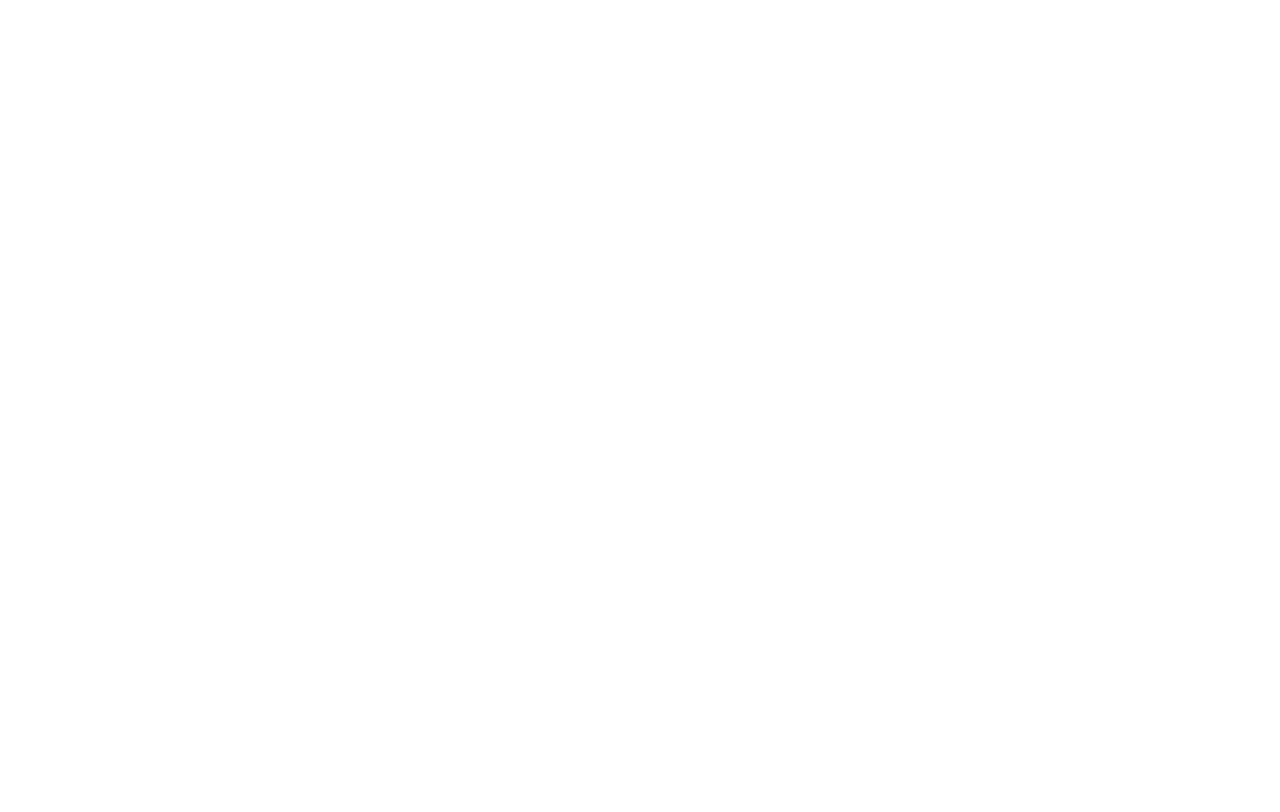
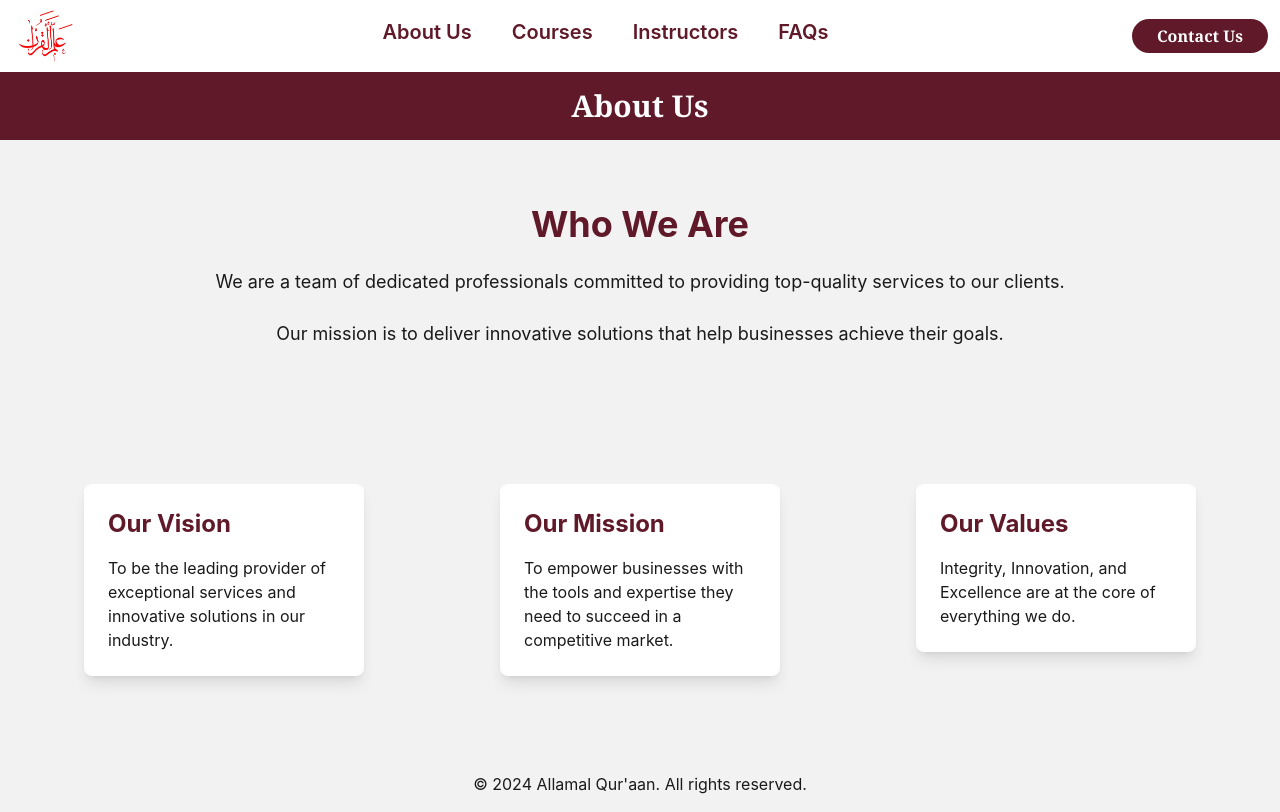
Before and after one commit to arslanhakim/Allamal-Quraan, a React (Vite) app: page /about-us in a window 1280 px wide. Before the commit this address had no page. Built offline with nearby package versions, Linux system fonts and the light colour scheme.

Commit message:
About us component added

```diff
--- a/src/App.tsx
+++ b/src/App.tsx
@@ -2,6 +2,7 @@
 import { BrowserRouter, Routes, Route } from "react-router-dom";
 import HomePage from "./pages/HomePage";
 import InstructorPage from "./pages/InstructorPage";
+import AboutUs from "./pages/AboutUs";
 
 const App: React.FC = () => {
   return (
@@ -9,6 +10,7 @@
       <Routes>
         <Route path="/" exact element={<HomePage />} />
         <Route path="/instructors" element={<InstructorPage />} />
+        <Route path="/about-us" element={<AboutUs />} />
       </Routes>
     </BrowserRouter>
   );
--- /dev/null
+++ b/src/components/About_us.tsx
@@ -0,0 +1,43 @@
+import React, { useRef } from "react";
+import Header from "./Header";
+
+const About_us = () => {
+  return (
+    <section className="py-16 bg-gray-100 mx-2">
+      <div className="container mx-auto px-4">
+        <h2 className="text-4xl font-bold text-center mb-8">Who We Are</h2>
+        <p className="text-center mb-6 mx-6 lg:px-28">
+          Greetings from ALLAMAL QURAAN, where our commitment to Quranic
+          education ensures unparalleled quality and significant impact. Our
+          goal is to offer a transformative educational experience, enabling
+          students to develop a deep connection with the teachings of the Holy
+          Quran and incorporate its wisdom into their everyday lives.
+        </p>
+
+        <main className="flex-grow container mx-auto">
+          <section className="flex flex-wrap justify-around ">
+            <div className="w-full lg:w-5/6 bg-white shadow-lg rounded-lg p-6 flex flex-col md:flex-row gap-6 ">
+              <h3 className="text-2xl  font-bold text-primary case text-center font-serif flex items-center justify-center">
+                Our Vision And Values
+              </h3>
+              <p className="text-gray-bg">
+                ALLAMAL QURAAN is guided by a vision of making the timeless
+                wisdom of the Quran accessible to all. We believe in fostering
+                an environment that promotes peace, understanding, and spiritual
+                growth. Our values are rooted in the principles of Islam, and we
+                strive to embody these in every aspect of our academy. We have a
+                dream to make Islamic education easily accessible in areas often
+                referred to as non-Muslim states, particularly in Europe,
+                America, Canada, and Australia. Through our efforts, we aim to
+                nurture a community of learners who are well-versed in the Quran
+                and committed to living its teachings.
+              </p>
+            </div>
+          </section>
+        </main>
+      </div>
+    </section>
+  );
+};
+
+export default About_us;
--- a/src/components/ContactForm.tsx
+++ b/src/components/ContactForm.tsx
@@ -10,6 +10,7 @@
 
   const [contacts, setContacts] = useState([]);
   const baseURL = "https://allamal-quraan-backend-1.vercel.app";
+  // const baseURL = "https://allamalquraan.netlify.app";
 
   const fetchContacts = async () => {
     try {
@@ -20,7 +21,6 @@
         },
       });
       const data = await response.json();
-      console.log(data);
       setContacts(data);
     } catch (error) {
       console.error("Error fetching contacts:", error);
--- a/src/components/Header.tsx
+++ b/src/components/Header.tsx
@@ -7,6 +7,7 @@
   aboutUsRef: React.MutableRefObject<null>;
   coursesRef: React.MutableRefObject<null>;
   instructorsRef: React.MutableRefObject<null>;
+  faqRef: React.MutableRefObject<null>;
 }
 
 const Header: React.FC<HeaderProps> = ({
@@ -14,6 +15,7 @@
   aboutUsRef,
   coursesRef,
   instructorsRef,
+  faqRef,
 }) => {
   const [isOpen, setIsOpen] = useState(false);
   const [scrolled, setScrolled] = useState(false);
@@ -75,7 +77,8 @@
           />
         </Link>
         <nav className="hidden md:flex space-x-10 text-xl font-bold">
-          <p
+          <Link
+            to="/about-us"
             onClick={() => {
               scrollToSection(aboutUsRef);
               handleMenuToggle();
@@ -83,7 +86,7 @@
             className={`${css} `}
           >
             About Us
-          </p>
+          </Link>
           <p onClick={() => scrollToSection(coursesRef)} className={`${css}  `}>
             Courses
           </p>
@@ -92,6 +95,9 @@
             className={`${css}`}
           >
             Instructors
+          </p>
+          <p onClick={() => scrollToSection(faqRef)} className={`${css}`}>
+            FAQs
           </p>
         </nav>
         <button
@@ -155,6 +161,15 @@
         >
           Instructors
         </p>
+        <p
+          onClick={() => {
+            scrollToSection(faqRef);
+            handleMenuToggle();
+          }}
+          className={`${css2}`}
+        >
+          FAQs
+        </p>
         <div className="flex justify-center ">
           <button
             onClick={() => {
--- /dev/null
+++ b/src/pages/AboutUs.tsx
@@ -0,0 +1,90 @@
+import React, { useRef } from "react";
+import Header from "../components/Header";
+
+const AboutUs = () => {
+  const contactRef = useRef(null);
+  const aboutUsRef = useRef(null);
+  const coursesRef = useRef(null);
+  const instructorsRef = useRef(null);
+  const faqRef = useRef(null);
+  return (
+    <div className="min-h-screen flex flex-col bg-gray-extra">
+      {/* Header */}
+      <Header
+        contactRef={contactRef}
+        aboutUsRef={aboutUsRef}
+        coursesRef={coursesRef}
+        instructorsRef={instructorsRef}
+        faqRef={faqRef}
+      />
+      <header className="bg-primary text-white p-4 ">
+        <div className="container mx-auto flex items-center justify-center">
+          <h1 className="text-3xl font-bold font-serif ">About Us</h1>
+        </div>
+      </header>
+
+      {/* Main Content */}
+      <main className="flex-grow container mx-auto p-4 ">
+        <section className="text-center py-12">
+          <h2 className="text-4xl font-bold text-primary mb-6">Who We Are</h2>
+          <p className="text-lg text-gray-bg mb-6">
+            We are a team of dedicated professionals committed to providing
+            top-quality services to our clients.
+          </p>
+          <p className="text-lg text-gray-bg mb-6">
+            Our mission is to deliver innovative solutions that help businesses
+            achieve their goals.
+          </p>
+        </section>
+
+        <section className="flex flex-wrap justify-around py-12">
+          <div className="w-full md:w-1/3 lg:w-1/4 p-4">
+            <div className="bg-white shadow-lg rounded-lg p-6">
+              <h3 className="text-2xl font-bold text-primary mb-4">
+                Our Vision
+              </h3>
+              <p className="text-gray-bg">
+                To be the leading provider of exceptional services and
+                innovative solutions in our industry.
+              </p>
+            </div>
+          </div>
+          <div className="w-full md:w-1/3 lg:w-1/4 p-4">
+            <div className="bg-white shadow-lg rounded-lg p-6">
+              <h3 className="text-2xl font-bold text-primary mb-4">
+                Our Mission
+              </h3>
+              <p className="text-gray-bg">
+                To empower businesses with the tools and expertise they need to
+                succeed in a competitive market.
+              </p>
+            </div>
+          </div>
+          <div className="w-full md:w-1/3 lg:w-1/4 p-4">
+            <div className="bg-white shadow-lg rounded-lg p-6">
+              <h3 className="text-2xl font-bold text-primary mb-4">
+                Our Values
+              </h3>
+              <p className="text-gray-bg">
+                Integrity, Innovation, and Excellence are at the core of
+                everything we do.
+              </p>
+            </div>
+          </div>
+        </section>
+      </main>
+
+      {/* Footer */}
+      <footer className="bg-gray-800 text-gray-bg p-4">
+        <div className="container mx-auto text-center">
+          <p>
+            &copy; {new Date().getFullYear()} Allamal Qur'aan. All rights
+            reserved.
+          </p>
+        </div>
+      </footer>
+    </div>
+  );
+};
+
+export default AboutUs;
--- a/src/pages/HomePage.tsx
+++ b/src/pages/HomePage.tsx
@@ -8,6 +8,7 @@
 import Footer from "../components/Footer";
 import LearnQuranSection from "../components/LearnQuraanSection";
 import Courses from "../components/Courses";
+import About_us from "../components/About_us";
 
 const HomePage: React.FC = () => {
   const contactRef = useRef(null);
@@ -22,8 +23,11 @@
         aboutUsRef={aboutUsRef}
         coursesRef={coursesRef}
         instructorsRef={instructorsRef}
+        faqRef={faqRef}
       />
+
       <Hero />
+      <About_us />
       <LearnQuranSection />
       <Courses coursesRef={coursesRef} />
       <Instructors instructorsRef={instructorsRef} />
```
